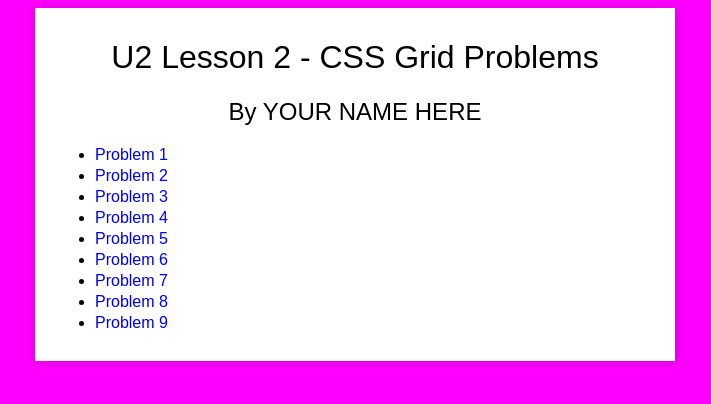
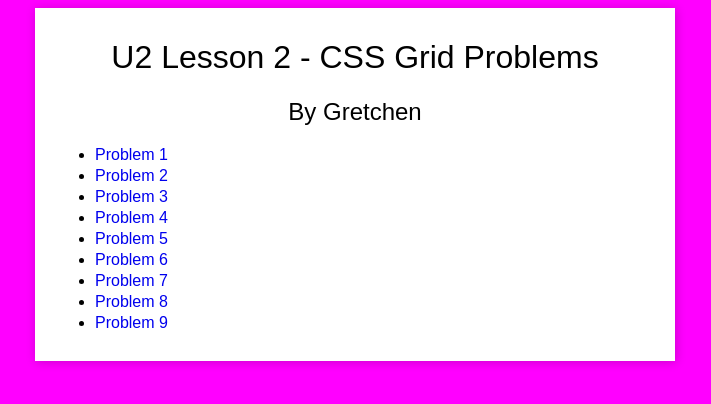
Before and after one commit to hibachihoe/csgrid-lesson2, a plain HTML site: page lesson2/index.html in a window 1280 px wide. Shown: the whole page, without its empty margins (285-996 px from the left). Drawn offline with Linux system fonts and the light colour scheme.

Commit message:
Your Name

```diff
--- a/lesson2/index.html
+++ b/lesson2/index.html
@@ -41,7 +41,7 @@
 <body>
 	<div class="content">
 		<h1>U2 Lesson 2 - CSS Grid Problems</h1>
-		<h2>By YOUR NAME HERE</h2>
+		<h2>By Gretchen</h2>
 
 		<ul>
 			<li><a href="./problem1/problem1.html">Problem 1</a></li>
```
